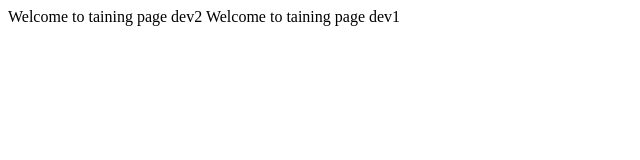
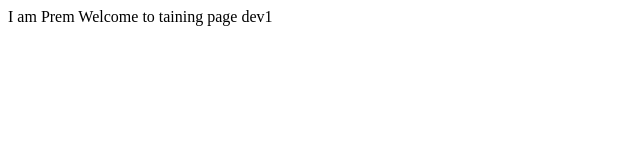
Before and after one commit to puspjoshi/training, a plain HTML site: page index.html in a window 1280 px wide. Shown: the whole page, without its empty margins (0-640 px from the left). Drawn offline with Linux system fonts and the light colour scheme.

Commit message:
name added

```diff
--- a/index.html
+++ b/index.html
@@ -6,7 +6,7 @@
     <title>Document</title>
 </head>
 <body>
-    Welcome to taining page dev2
+    I am Prem
     Welcome to taining page dev1
 </body>
 </body>
```
